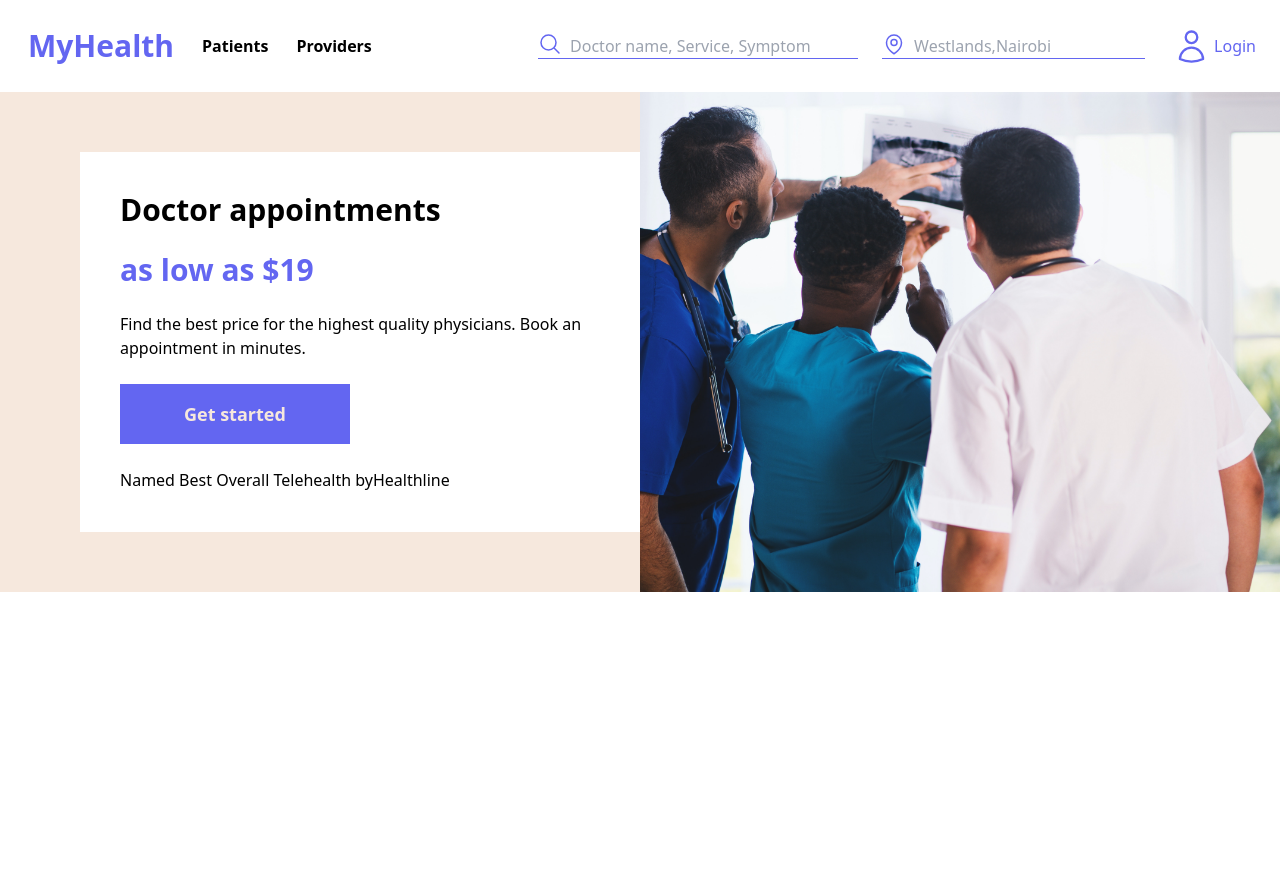
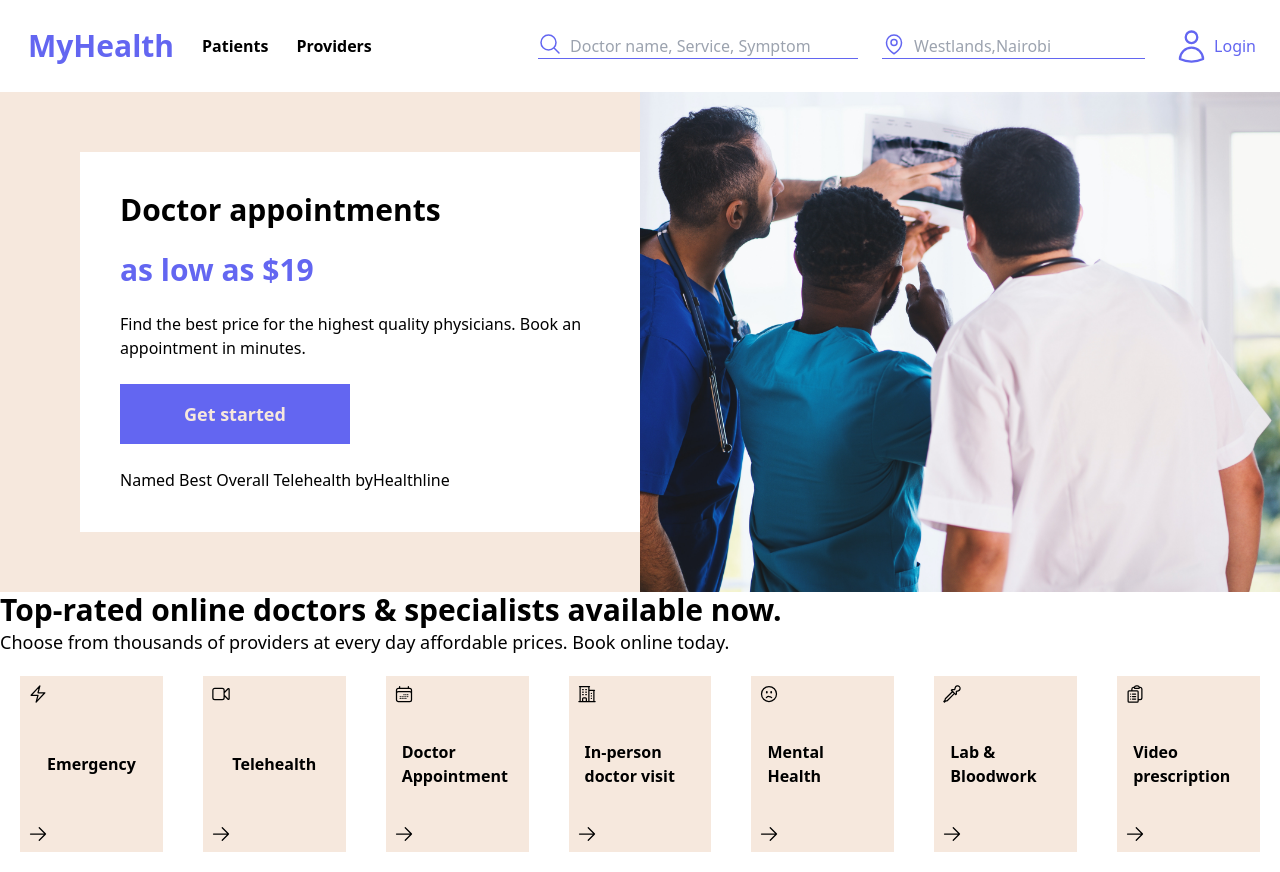
Before and after one commit to newtonmathias/e-healthcare, a Next.js app: page / in a window 1280 px wide. Before the commit the page ends 800 px from the top, so only its background shows below. Built offline with nearby package versions, Linux system fonts and the light colour scheme.

Commit message:
services

```diff
--- /dev/null
+++ b/components/Services.js
@@ -0,0 +1,66 @@
+import {
+    ArrowRightIcon,
+    VideoCameraIcon,
+    ClipboardDocumentListIcon,
+    CalendarDaysIcon,
+    BuildingOffice2Icon,
+    FaceFrownIcon,
+    BoltIcon,
+    EyeDropperIcon
+ } from '@heroicons/react/24/outline';
+
+function Services() {
+  return (
+    <div className='max-w-screen-xl mx-auto'>
+        <div>
+            <h1 className='font-extrabold text-3xl'>Top-rated online doctors & specialists available now.</h1>
+            <h2 className='text-lg'>Choose from thousands of providers at every day affordable prices. Book online today.</h2>
+        </div>
+        <div className='grid grid-flow-row-dense grid-cols-7'>
+            <div className='relative flex flex-col m-5 z-10 p-4 bg-color1 h-44'>
+                <BoltIcon className=' absolute top-2 left-2 h-5' />
+                <h2 className='m-auto font-extrabold'>Emergency</h2>
+                <ArrowRightIcon className='absolute bottom-2 left-2 h-5' />
+            </div>
+
+            <div className='relative flex flex-col m-5 z-10 p-4 bg-color1 h-44'>
+                <VideoCameraIcon className=' absolute top-2 left-2 h-5' />
+                <h2 className='m-auto font-extrabold'>Telehealth</h2>
+                <ArrowRightIcon className='absolute bottom-2 left-2 h-5' />
+            </div>
+
+            <div className='relative flex flex-col m-5 z-10 p-4 bg-color1 h-44'>
+                <CalendarDaysIcon className=' absolute top-2 left-2 h-5' />
+                <h2 className='m-auto font-extrabold'>Doctor Appointment</h2>
+                <ArrowRightIcon className='absolute bottom-2 left-2 h-5' />
+            </div>
+
+            <div className='relative flex flex-col m-5 z-10 p-4 bg-color1 h-44'>
+                <BuildingOffice2Icon className=' absolute top-2 left-2 h-5' />
+                <h2 className='m-auto font-extrabold'>In-person doctor visit</h2>
+                <ArrowRightIcon className='absolute bottom-2 left-2 h-5' />
+            </div>
+
+            <div className='relative flex flex-col m-5 z-10 p-4 bg-color1 h-44'>
+                <FaceFrownIcon className=' absolute top-2 left-2 h-5' />
+                <h2 className='m-auto font-extrabold'>Mental Health</h2>
+                <ArrowRightIcon className='absolute bottom-2 left-2 h-5' />
+            </div>
+
+            <div className='relative flex flex-col m-5 z-10 p-4 bg-color1 h-44'>
+                <EyeDropperIcon className=' absolute top-2 left-2 h-5' />
+                <h2 className='m-auto font-extrabold'>Lab & Bloodwork</h2>
+                <ArrowRightIcon className='absolute bottom-2 left-2 h-5' />
+            </div>
+
+            <div className='relative flex flex-col m-5 z-10 p-4 bg-color1 h-44'>
+                <ClipboardDocumentListIcon className=' absolute top-2 left-2 h-5' />
+                <h2 className='m-auto font-extrabold'>Video prescription</h2>
+                <ArrowRightIcon className='absolute bottom-2 left-2 h-5' />
+            </div>
+        </div>
+    </div>
+  )
+}
+
+export default Services
--- a/pages/index.js
+++ b/pages/index.js
@@ -2,6 +2,7 @@ import Head from 'next/head'
 import Image from 'next/image'
 import Banner from '../components/Banner'
 import Header from '../components/Header'
+import Services from '../components/Services'
 import styles from '../styles/Home.module.css'
 
 export default function Home() {
@@ -14,6 +15,7 @@ export default function Home() {
       </Head>
       <Header />
       <Banner />
+      <Services />
     </div>
   )
 }
```
